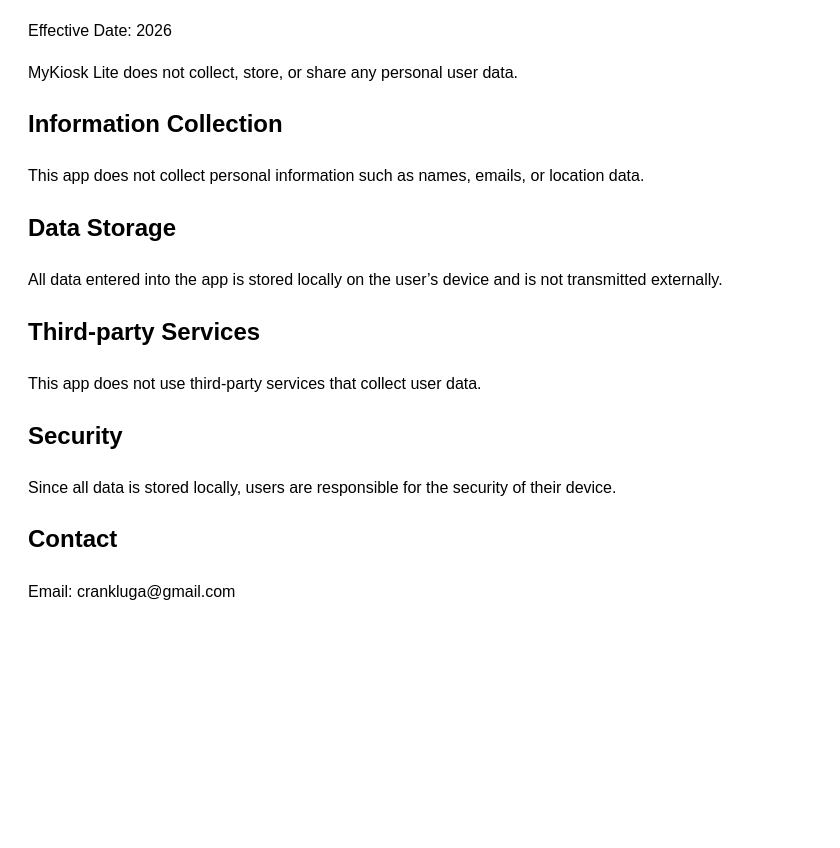
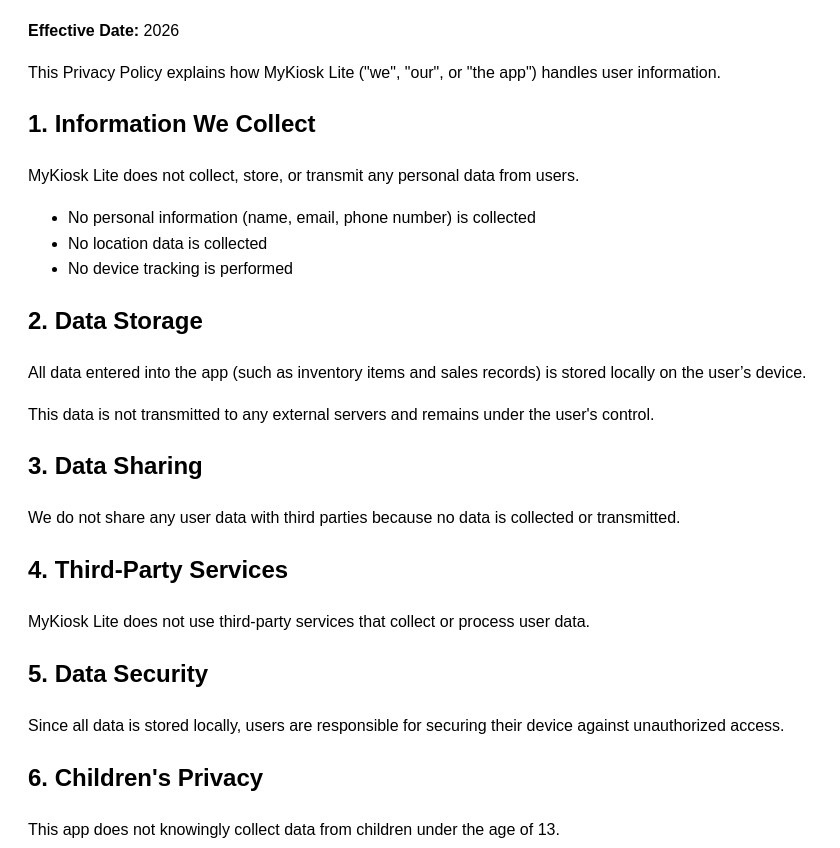
Before and after one commit to kamyasimon/mykiosk-privacy-policy, a plain HTML site: page index.html in a window 1280 px wide. Shown: the part 104-952 px from the top of the page, without its empty margins (0-840 px from the left). Before the commit the page ends 800 px from the top, so only its background shows below. Drawn offline with Linux system fonts and the light colour scheme.

Commit message:
index.html

```diff
--- a/index.html
+++ b/index.html
@@ -1,4 +1,3 @@
-
 <!DOCTYPE html>
 <html>
 <head>
@@ -8,23 +7,39 @@
 
 <h1>Privacy Policy for MyKiosk Lite</h1>
 
-<p>Effective Date: 2026</p>
+<p><strong>Effective Date:</strong> 2026</p>
 
-<p>MyKiosk Lite does not collect, store, or share any personal user data.</p>
+<p>This Privacy Policy explains how MyKiosk Lite ("we", "our", or "the app") handles user information.</p>
 
-<h2>Information Collection</h2>
-<p>This app does not collect personal information such as names, emails, or location data.</p>
+<h2>1. Information We Collect</h2>
+<p>MyKiosk Lite does not collect, store, or transmit any personal data from users.</p>
+<ul>
+    <li>No personal information (name, email, phone number) is collected</li>
+    <li>No location data is collected</li>
+    <li>No device tracking is performed</li>
+</ul>
 
-<h2>Data Storage</h2>
-<p>All data entered into the app is stored locally on the user’s device and is not transmitted externally.</p>
+<h2>2. Data Storage</h2>
+<p>All data entered into the app (such as inventory items and sales records) is stored locally on the user’s device.</p>
+<p>This data is not transmitted to any external servers and remains under the user's control.</p>
 
-<h2>Third-party Services</h2>
-<p>This app does not use third-party services that collect user data.</p>
+<h2>3. Data Sharing</h2>
+<p>We do not share any user data with third parties because no data is collected or transmitted.</p>
 
-<h2>Security</h2>
-<p>Since all data is stored locally, users are responsible for the security of their device.</p>
+<h2>4. Third-Party Services</h2>
+<p>MyKiosk Lite does not use third-party services that collect or process user data.</p>
 
-<h2>Contact</h2>
+<h2>5. Data Security</h2>
+<p>Since all data is stored locally, users are responsible for securing their device against unauthorized access.</p>
+
+<h2>6. Children's Privacy</h2>
+<p>This app does not knowingly collect data from children under the age of 13.</p>
+
+<h2>7. Changes to This Policy</h2>
+<p>We may update this Privacy Policy from time to time. Any updates will be reflected on this page.</p>
+
+<h2>8. Contact Information</h2>
+<p>If you have any questions about this Privacy Policy, you may contact us at:</p>
 <p>Email: crankluga@gmail.com</p>
 
 </body>
```
